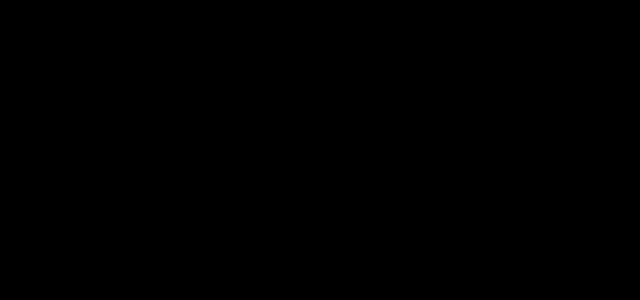
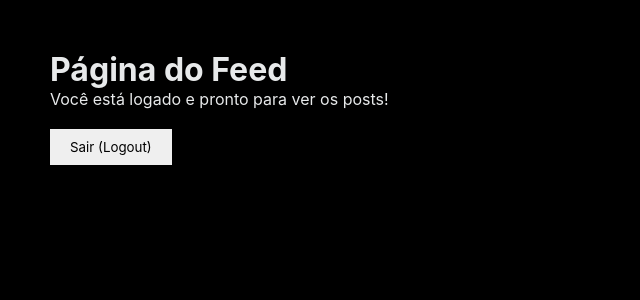
Before and after one commit to Bruno-Braganca-Fernandes/clone-twitter-x, a React (Vite) app in the folder frontend/: page /feed in a window 1280 px wide. Before the commit this address had no page. Shown: the top 300 px of the page, without its empty margins (0-640 px from the left). Built offline with nearby package versions, Linux system fonts and the light colour scheme.

Commit message:
feat(feed): create base feed page and setup navigation flow

```diff
--- a/frontend/src/App.tsx
+++ b/frontend/src/App.tsx
@@ -1,5 +1,6 @@
 import { BrowserRouter, Routes, Route, Navigate } from "react-router-dom";
 import { Login } from "./pages/Login";
+import { Feed } from "./pages/Feed";
 import { AuthProvider } from "./contexts/AuthContext";
 
 function App() {
@@ -9,6 +10,7 @@
         <Routes>
           <Route path="/" element={<Navigate to="/login" />} />
           <Route path="/login" element={<Login />} />
+          <Route path="/feed" element={<Feed />} />
         </Routes>
       </AuthProvider>
     </BrowserRouter>
--- a/frontend/src/contexts/AuthContext.tsx
+++ b/frontend/src/contexts/AuthContext.tsx
@@ -1,4 +1,5 @@
 import { createContext, useState, type ReactNode } from "react";
+import { useNavigate } from "react-router-dom";
 import { api } from "../services/api";
 
 interface AuthContextData {
@@ -17,6 +18,8 @@
 );
 
 export function AuthProvider({ children }: AuthProviderProps) {
+  const navigate = useNavigate();
+
   const [token, setToken] = useState<string | null>(() => {
     const tokenOnStorage = localStorage.getItem("@CloneX:token");
     if (tokenOnStorage) {
@@ -36,7 +39,7 @@
       api.defaults.headers.common["Authorization"] = `Bearer ${access}`;
 
       setToken(access);
-      alert("Login realizado com sucesso!");
+      navigate("/feed");
     } catch (error) {
       console.error("Erro no login:", error);
       alert("Usuário ou senha incorretos.");
@@ -47,6 +50,7 @@
     localStorage.removeItem("@CloneX:token");
     delete api.defaults.headers.common["Authorization"];
     setToken(null);
+    navigate("/login");
   }
 
   return (
--- /dev/null
+++ b/frontend/src/pages/Feed/index.tsx
@@ -0,0 +1,19 @@
+import { useContext } from "react";
+import { AuthContext } from "../../contexts/AuthContext";
+
+export function Feed() {
+  const { signOut } = useContext(AuthContext);
+
+  return (
+    <div style={{ padding: "50px", color: "#e7e9ea" }}>
+      <h1>Página do Feed </h1>
+      <p>Você está logado e pronto para ver os posts!</p>
+      <button
+        onClick={signOut}
+        style={{ padding: "10px 20px", marginTop: "20px", cursor: "pointer" }}
+      >
+        Sair (Logout)
+      </button>
+    </div>
+  );
+}
```
